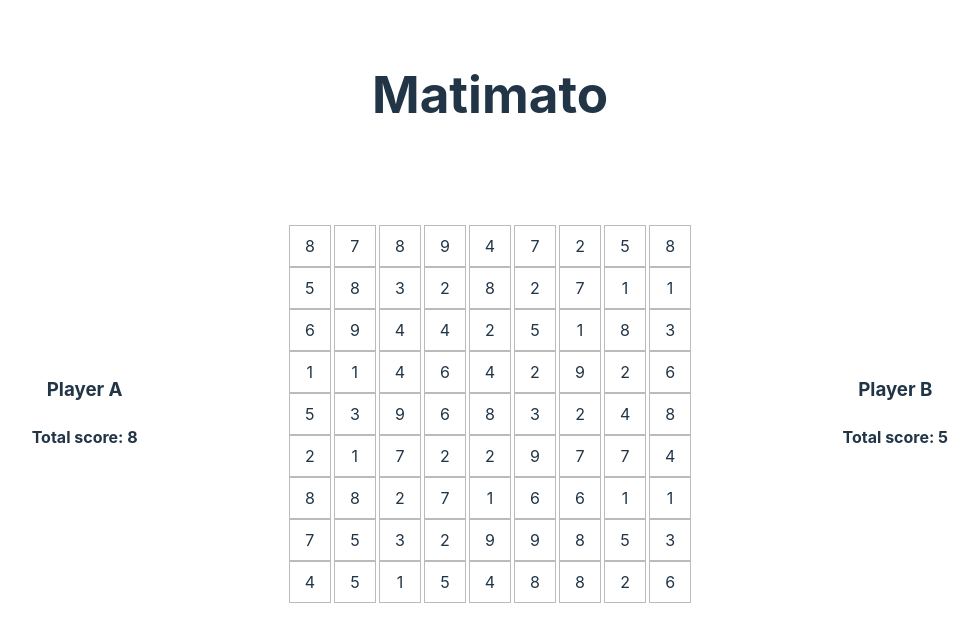
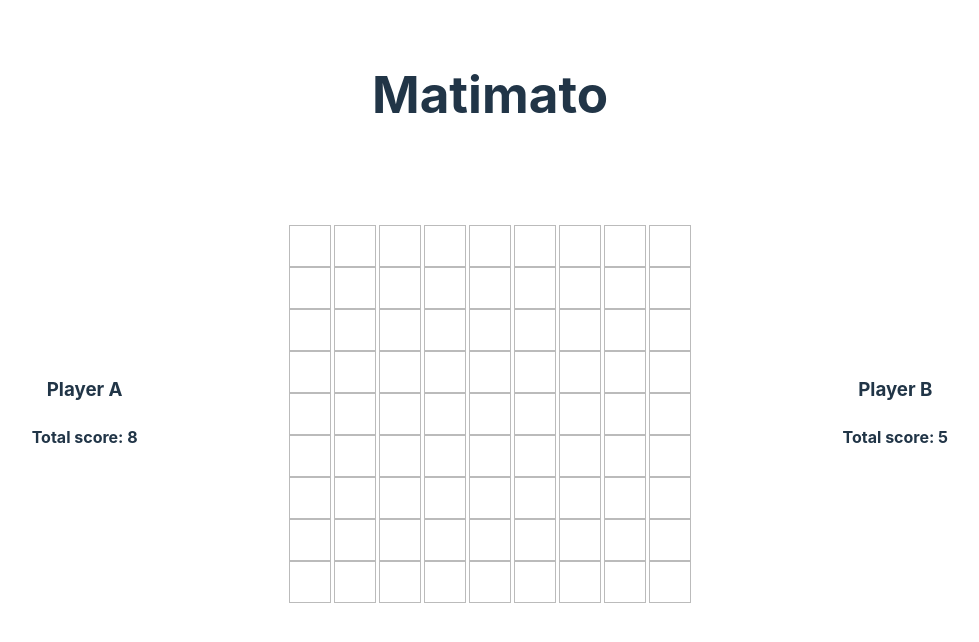
Before and after one commit to vaibhavbhardwaj201/matimato, a React (Vite) app: page / in a window 1280 px wide. Shown: the top 642 px of the page, without its empty margins (150-1129 px from the left). Built offline with nearby package versions, Linux system fonts and the light colour scheme.

Commit message:
Feat: visibility of Elements

```diff
--- a/src/App.css
+++ b/src/App.css
@@ -37,10 +37,12 @@
   padding: 8px;
   border: 1px solid #bbb;
   cursor: pointer;
+  transition: 0.1s ease-out;
 }
 
 .cell:hover {
   background-color: #FF5733;
+  transition: ease-in;
 }
 
 @media only screen and (max-width: 768px) {
--- a/src/App.jsx
+++ b/src/App.jsx
@@ -1,8 +1,20 @@
-import { useState } from 'react'
+import { useState, useEffect } from 'react'
 
 import './App.css'
 
 function App() {
+
+  const [visibility, setVisibility] = useState(
+    Array(9).fill().map(() => Array(9).fill(false))
+  );
+
+  const handleClick = (rowIndex, cellIndex) => {
+    const updatedVisibility = [...visibility];
+    updatedVisibility[rowIndex][cellIndex] = true;
+    setVisibility(updatedVisibility);
+
+    console.log(grid[rowIndex][cellIndex]);
+  };
 
 
     // Generate random numbers
@@ -25,8 +37,16 @@ function App() {
     return grid
   }
 
+  useEffect(() => {
+    generateGrid()
+
+
+  }, [])
+
+
 
   const [grid, setGrid] = useState(generateGrid())
+  // const grid = generateGrid()
 
 
 
@@ -52,7 +72,10 @@ function App() {
             {grid.map((row, rowIndex) => (
               <div key={rowIndex} className='row'>
                 {row.map((cell, cellIndex) => (
-                  <span key={cellIndex} className='cell'>{cell[0]} </span>
+                  <span key={cellIndex} className='cell' onClick={() => handleClick(rowIndex, cellIndex)}>
+                    {visibility[rowIndex][cellIndex] ? cell[0] : ' '}
+                    {/* {cell[0]} */}
+                  </span>
                 ))}
               </div>
             ))}
```
